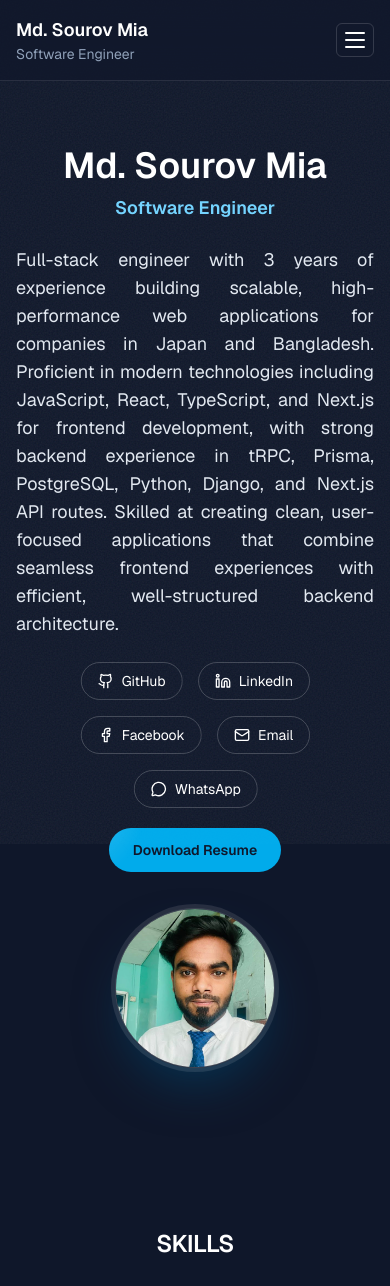
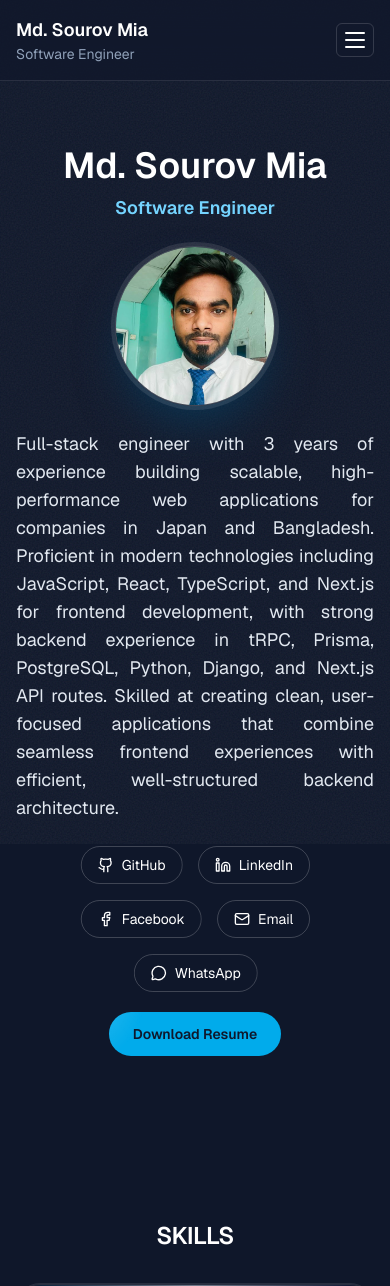
Before and after one commit to sourov526/Sourov-Portfolio, a Next.js app: page / in a window 390 px wide. Shown: the top 1286 px of the page. Built offline with nearby package versions, Linux system fonts and the light colour scheme.

Commit message:
fixed image allignment for mobile screen

```diff
--- a/src/components/hero.tsx
+++ b/src/components/hero.tsx
@@ -18,6 +18,16 @@ export function Hero() {
           <p className="mt-2 text-lg font-semibold text-sky-300">
             {siteConfig.role}
           </p>
+        </div>
+        <div className="flex items-center justify-center md:hidden">
+          <Image
+            src="/sourov.jpeg"
+            alt={siteConfig.name}
+            width={320}
+            height={320}
+            priority
+            className="h-40 w-40 rounded-full border border-white/20 object-cover shadow-2xl shadow-sky-900/60 ring-4 ring-white/10 transition duration-500 ease-out sm:h-52 sm:w-52"
+          />
         </div>
         <p className="text-justify text-lg text-slate-200 md:text-xl">
           Full-stack engineer with 3 years of experience building scalable,
@@ -54,7 +64,7 @@ export function Hero() {
           </Link>
         </div>
       </div>
-      <div className="flex items-center justify-center md:w-1/3">
+      <div className="hidden items-center justify-center md:flex md:w-1/3">
         <div className="group relative flex h-full w-full items-center justify-center">
           <Image
             src="/sourov.jpeg"
```
